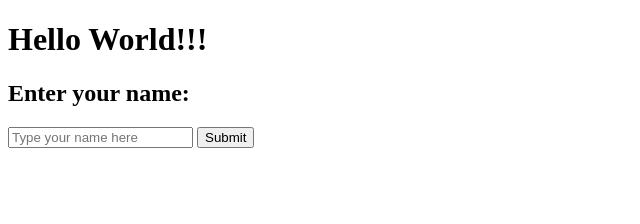
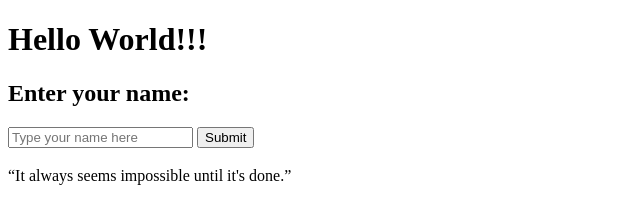
Before and after one commit to Deepakrajbr/sample-work, a plain HTML site: page index.html in a window 1280 px wide. Shown: the whole page, without its empty margins (0-640 px from the left). Drawn offline with Linux system fonts and the light colour scheme.

Commit message:
added a simple Quote to the prgm

```diff
--- a/index.html
+++ b/index.html
@@ -24,5 +24,8 @@
         document.getElementById("message").innerText = "Hello " + name + "!";
       }
     </script>
+    <P>
+        “It always seems impossible until it's done.”
+    </P>
 </body>
 </html>
```
